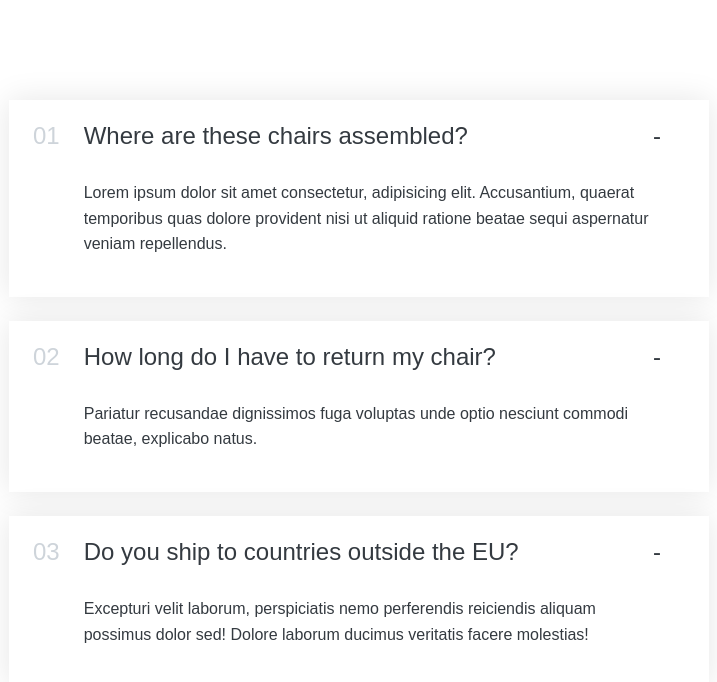
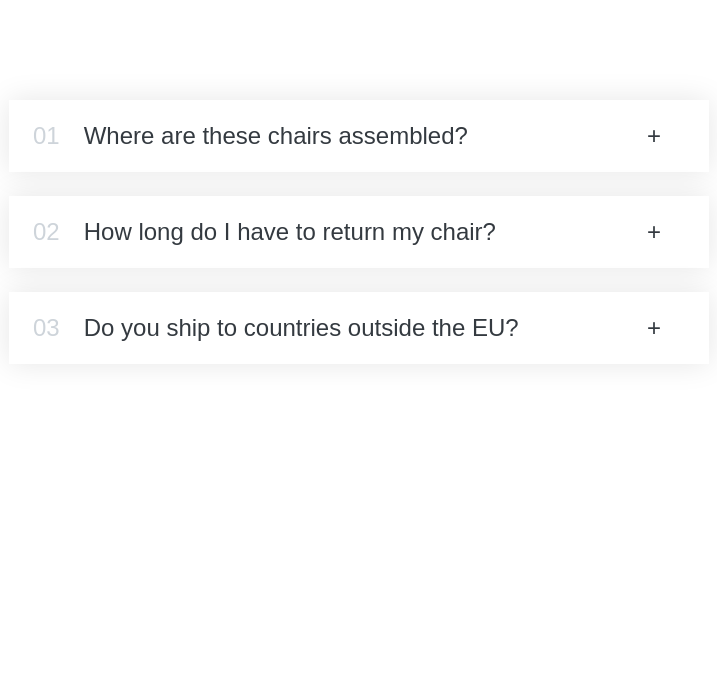
Before and after one commit to Soulbolt/react-excercise-accordion, a React (Create React App) app: page / in a window 1280 px wide. Shown: the top 682 px of the page, without its empty margins (281-998 px from the left). Built offline with nearby package versions, Linux system fonts and the light colour scheme.

Commit message:
Add toggle function the collapse and uncollapse each text box when clicked. Add + or - icon do symbolize when the item is collapsed or uncollapsed respectively.

```diff
--- a/src/App.js
+++ b/src/App.js
@@ -1,3 +1,4 @@
+import { useState } from "react";
 import "./App.css";
 
 const faqs = [
@@ -34,12 +35,19 @@
 }
 
 function AccordionItem({ num, title, text }) {
+  const [isOpen, setIsOpen] = useState(false);
+
+  function handleToggle() {
+    setIsOpen((isOpen) => !isOpen);
+  }
+
   return (
-    <div className="item">
+    <div className="item" onClick={handleToggle}>
       <p className="number">{num < 9 ? `0${num + 1}` : num + 1}</p>
       <p className="title">{title}</p>
-      <p className="icon">-</p>
-      <div className="content-box">{text}</div>
+      <p className="icon">{isOpen ? "-" : "+"}</p>
+
+      {isOpen && <div className="content-box">{text}</div>}
     </div>
   );
 }
```
